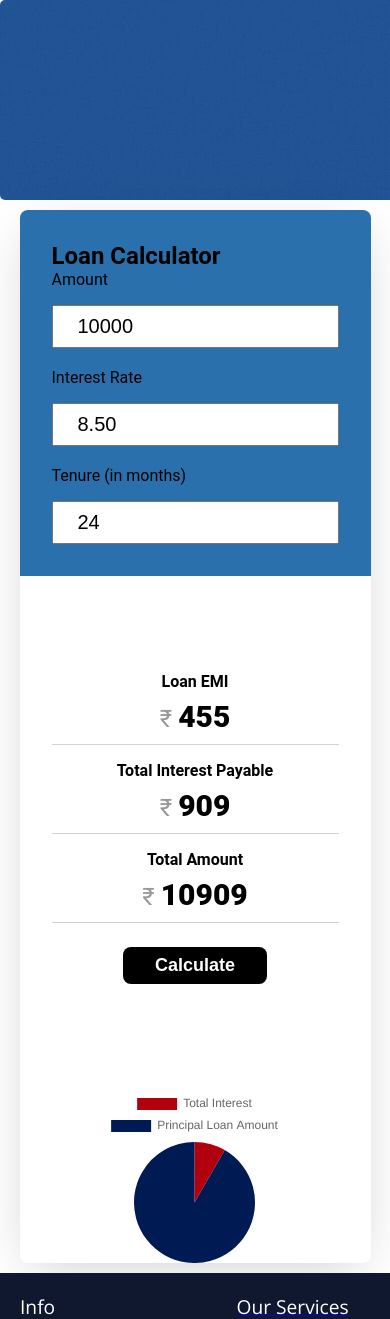
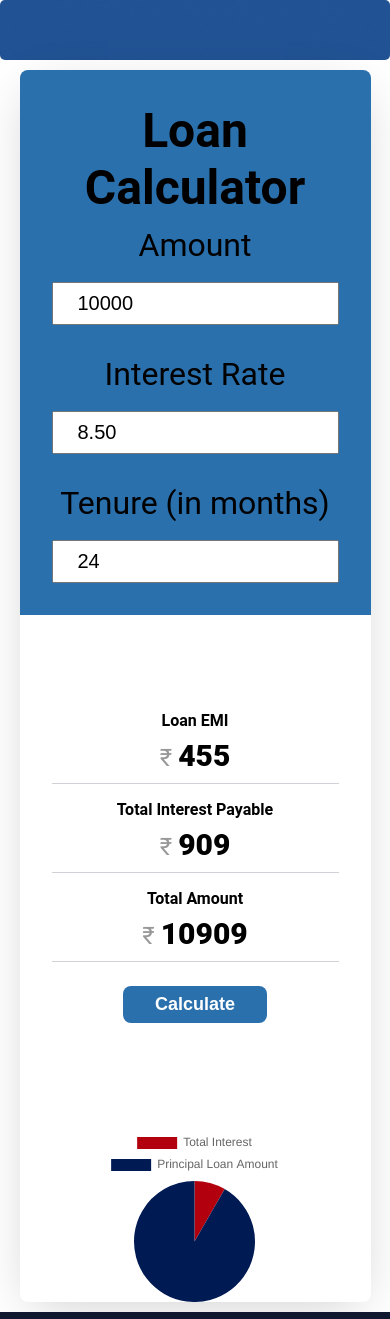
Before and after one commit to SaanvikaSolutions/GANDHI-CO-OPERATIVE-URBAN-BANK-, a PHP site: page /LoanCalculator.html in a window 390 px wide. Shown: the part 140-1459 px from the top of the page. Run offline with PHP 8.4, Linux system fonts and the light colour scheme; some libraries are stand-ins or nearby versions.

Commit message:
Made changes in Auctions Page, Contact page, Loan Caluclator.

```diff
--- a/LOANS/LoanCalculator.css
+++ b/LOANS/LoanCalculator.css
@@ -19,19 +19,17 @@
   padding: 100px 200px;
   height: auto;
   display: flex;
+  width: 100%;
   flex-direction: column;
   justify-content: center;
   align-items: center;
   font-family: 'Poppins';
   border-radius: 5px;
+  background-size: cover;
 }
 
 
 /* //New code */
-
-
-
-
 
 .loan-calculator {
     font-family: "Roboto", sans-serif;
@@ -53,6 +51,8 @@
   .loan-calculator .top {
     background: #2a70ad;
     color: #000000;
+    text-align: center;
+    font-size: 32px;
     padding: 32px;
   }
 
@@ -68,6 +68,7 @@
 
   .loan-calculator .title {
     margin-bottom: 16px;
+    margin-top: 10px;
   }
 
   .loan-calculator form input {
@@ -110,7 +111,7 @@
   }
 
   .loan-calculator .calculate-btn {
-    background: #000000;
+    background: #2a70ad;
     color: #fff;
     border: none;
     padding: 8px 32px;
@@ -140,4 +141,22 @@
       flex-direction: column;
       text-align: center;
     }
+
+    .CALC {
+      padding: 50px 20px;
+      font-size: 16px;
+      max-width: 500px;
+      background-size: contain;
   }
+  }
+
+
+  @media  (max-width:909px) {
+    .CALC{
+      padding: 30px;
+      font-size: 14px;
+      width: 100%;
+      background-size: cover;
+    }
+
+  }
--- a/contact.css
+++ b/contact.css
@@ -153,7 +153,7 @@
     width: 98%;
     border: 1.5px solid black;
     border-radius: 10px;
-    min-height: 150px;
+    min-height: 10px;
     padding-top: 20px;
     padding-right: 15px;
     padding-bottom: 20px;
```
Also changed, not shown: AUCTION/Auctions.css (+49 -1 lines), contact.php (+12 -0 lines), styles.css (+13 -2 lines), AUCTION/kkk.jpg (added).
